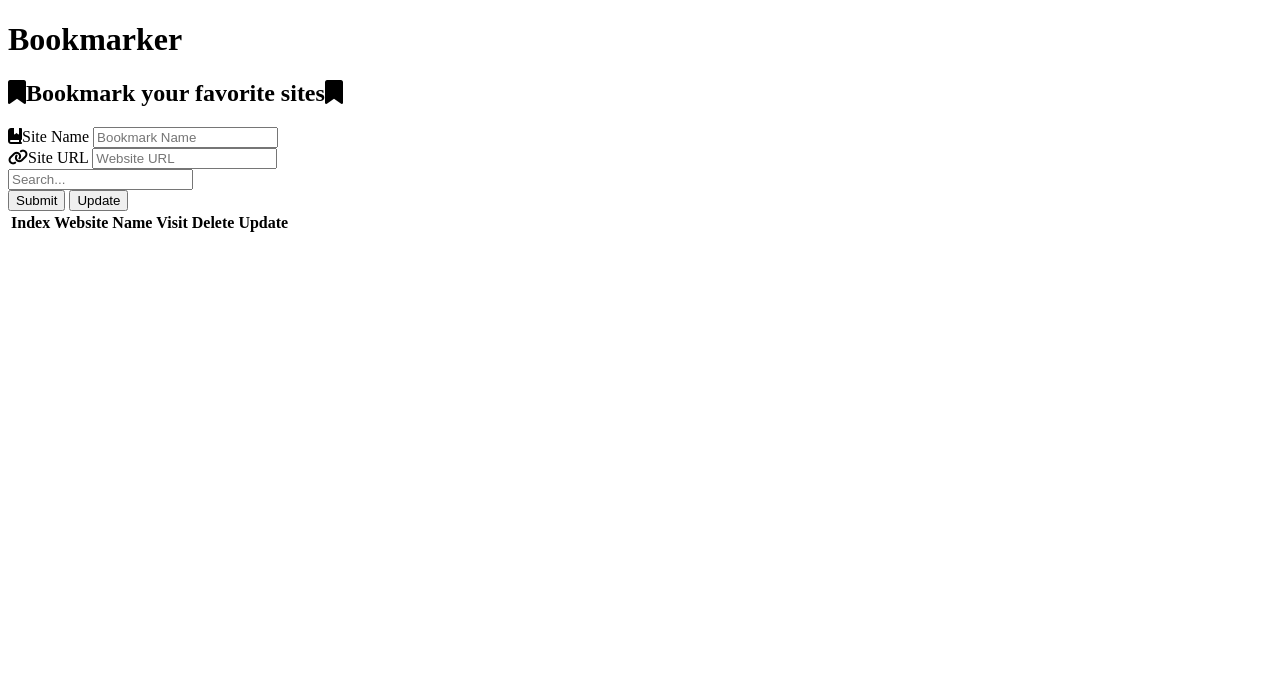
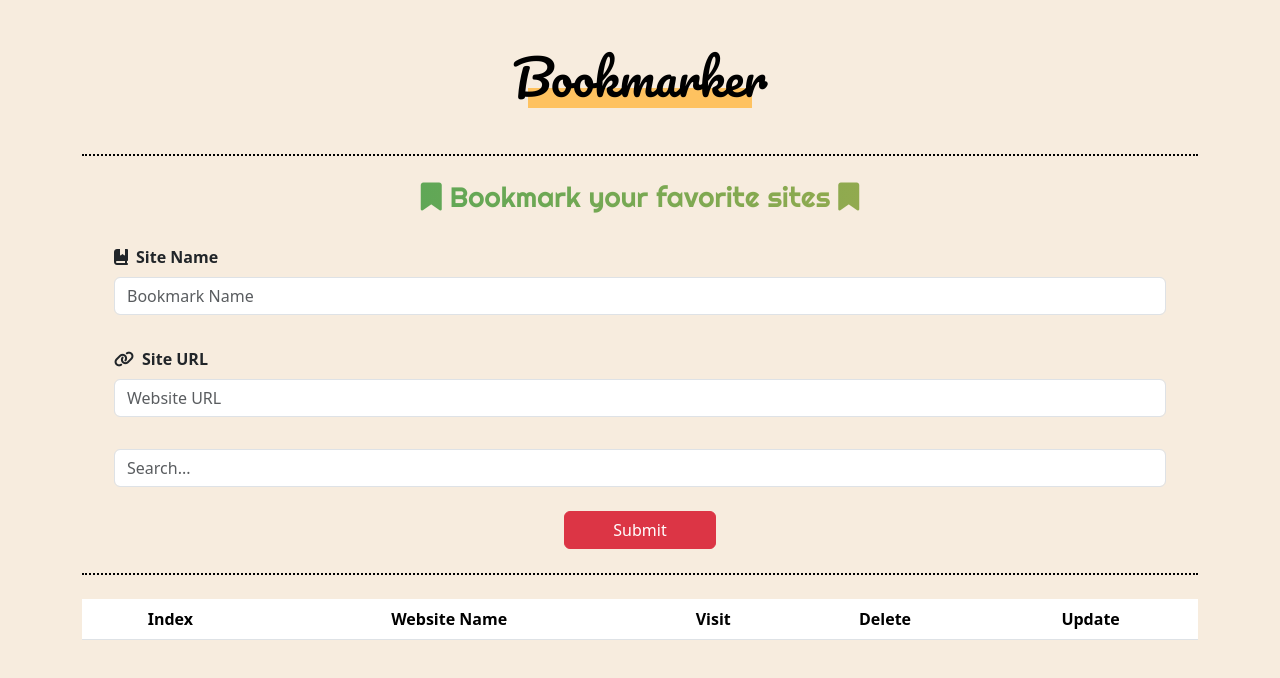
Before and after one commit to Ahmed-Elgendy25/CRUD, a plain HTML site: page index.html in a window 1280 px wide. Drawn offline with nearby package versions, Linux system fonts and the light colour scheme; the site is published under a folder, as on GitHub Pages, so addresses that start at the root find nothing.

Commit message:
crud-final-v2

```diff
--- a/index.html
+++ b/index.html
@@ -6,8 +6,8 @@
   <meta name="viewport" content="width=device-width, initial-scale=1.0">
   <title>Document</title>
 
-  <link rel="stylesheet" href="/css/bootstrap.min.css">
-  <link rel="stylesheet" href="/css/style.css">
+  <link rel="stylesheet" href="./css/bootstrap.min.css">
+  <link rel="stylesheet" href="./css/style.css">
 
 
   <!-- google fonts -->
@@ -82,9 +82,9 @@
     </table>
   </div>
 
-  <script src=" /css/bootstrap.bundle.min.js">
+  <script src=" ./css/bootstrap.bundle.min.js">
   </script>
-  <script src="main.js"></script>
+  <script src="./main.js"></script>
   <script src="https://unpkg.com/sweetalert/dist/sweetalert.min.js"></script>
 
 
```
